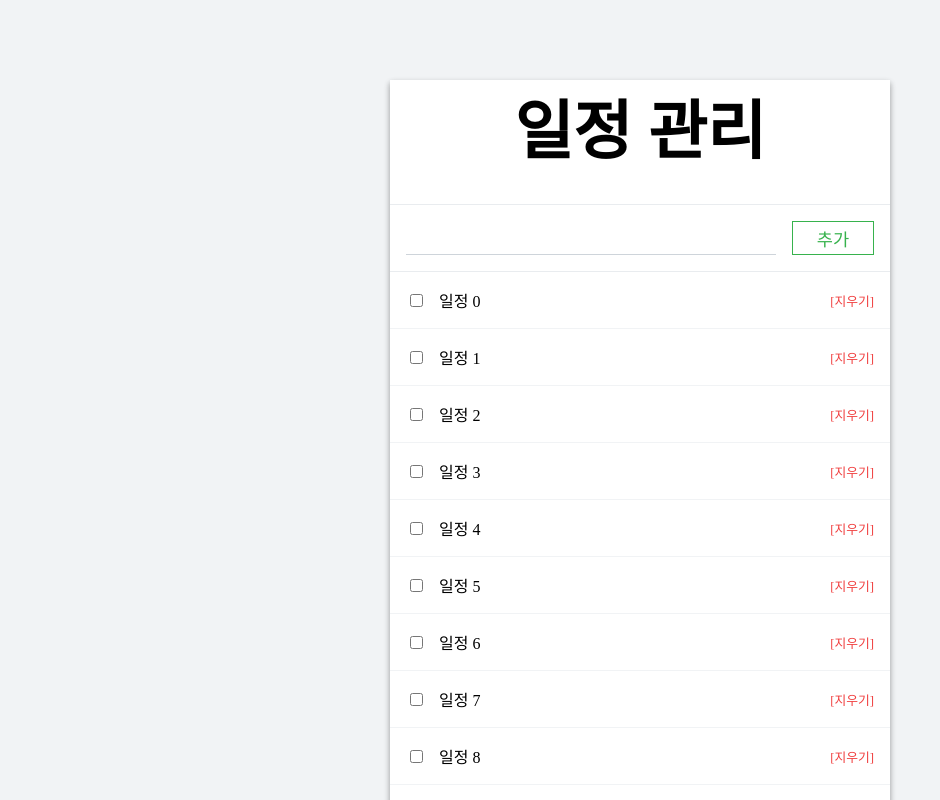
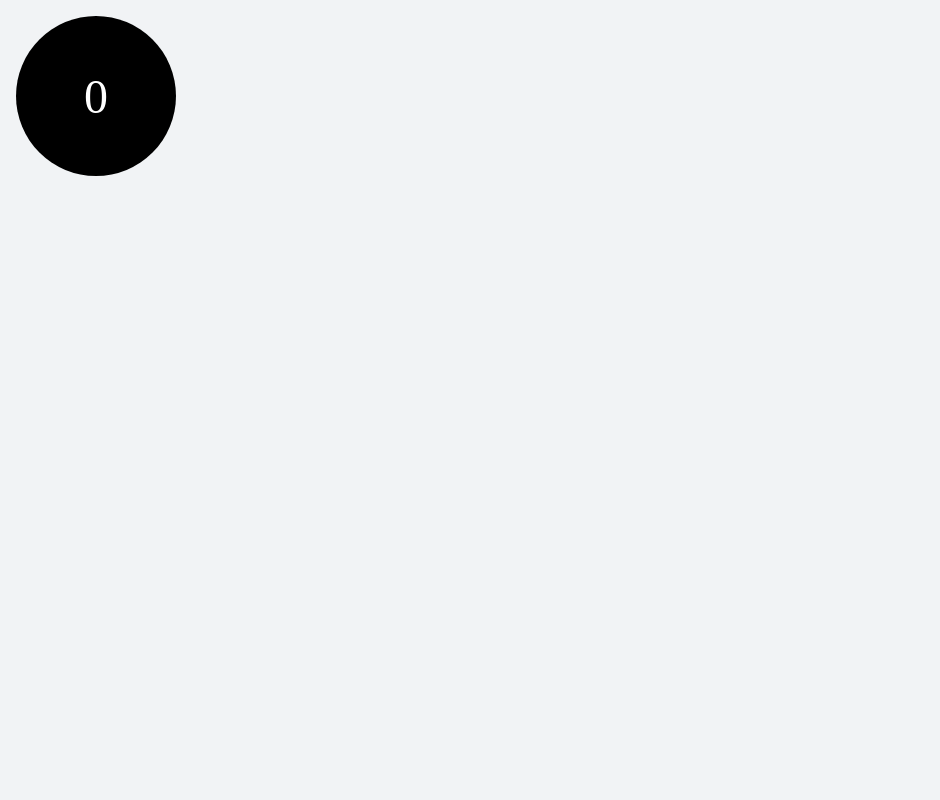
Before and after one commit to wheejinv/react_todo, a React (Create React App) app: page / in a window 1280 px wide. Shown: the top 800 px of the page, without its empty margins (0-940 px from the left). Built offline with nearby package versions, Linux system fonts and the light colour scheme.

Commit message:
챕터13. 리덕스로 리액트 애플리케이션 상태 관리

```diff
--- a/package.json
+++ b/package.json
@@ -12,7 +12,9 @@
     "open-color": "^1.7.0",
     "react": "^16.12.0",
     "react-dom": "^16.12.0",
-    "react-scripts": "3.3.0"
+    "react-redux": "^7.1.3",
+    "react-scripts": "3.3.0",
+    "redux": "^4.0.5"
   },
   "scripts": {
     "start": "react-scripts start",
--- a/src/index.js
+++ b/src/index.js
@@ -2,9 +2,25 @@ import React from 'react';
 import ReactDOM from 'react-dom';
 import './styles/main.scss';
 import * as serviceWorker from './serviceWorker';
-import App from "./component/App";
+// import App from "./component/App";
+import App from "./reduxCount/containers/App"
 
-ReactDOM.render(<App />, document.getElementById('root'));
+// 리덕스 관련 불러오기
+import { createStore } from 'redux';
+import reducers from './reduxCount/reducers';
+
+// react-redux 라이브러리에 내장된 리액트 애플리케이션에 손쉽게 스토어를 연동할 수 있도록 도와주는 컴포넌
+import { Provider } from 'react-redux';
+
+// 스토어 생성
+const store = createStore(reducers);
+
+ReactDOM.render(
+	<Provider store={store}>
+		<App/>
+	</Provider>,
+	document.getElementById('root'),
+);
 
 // If you want your app to work offline and load faster, you can change
 // unregister() to register() below. Note this comes with some pitfalls.
--- /dev/null
+++ b/src/reduxCount/actions/ActionTypes.js
@@ -0,0 +1,9 @@
+/**
+ * Action 종류들을 선언한다.
+ * 앞에 export를 붙이면 나중에 이것들을 불러올 때,
+ * import * as types from './ActionTypes'
+ */
+
+export const INCREMENT = 'INCREMENT';
+export const DECREMENT = 'DECREMENT';
+export const SET_COLOR = 'SET_COLOR';
--- /dev/null
+++ b/src/reduxCount/actions/index.js
@@ -0,0 +1,15 @@
+import * as types from './ActionTypes';
+
+export const increment = () => ({
+	type: types.INCREMENT,
+});
+
+export const decrement = () => ({
+	type: types.DECREMENT,
+});
+
+// 다른 액션 생성자들과 달리 파라미터를 갖고 있다.
+export const setColor = (color) => ({
+	type: types.SET_COLOR,
+	color,
+});
--- /dev/null
+++ b/src/reduxCount/components/Counter.css
@@ -0,0 +1,17 @@
+.Counter {
+    width: 10rem;
+    height: 10rem;
+    display: flex;
+    align-items: center;
+    justify-content: center;
+    margin: 1rem;
+
+    color: white;
+
+    font-size: 3rem;
+
+    border-radius: 100%;
+    cursor: pointer;
+    user-select: none;
+    transition: background-color 0.75s;
+}
--- /dev/null
+++ b/src/reduxCount/components/Counter.js
@@ -0,0 +1,40 @@
+import React from 'react';
+import PropTypes from 'prop-types';
+import './Counter.css'
+
+const Counter = ({number, color, onIncrement, onDecrement, onSetColor}) => {
+	return (
+		<div
+			className={"Counter"}
+			onClick={onIncrement}
+			onContextMenu={(e) => {
+				e.preventDefault();
+				onDecrement();
+			}}
+			onDoubleClick={onSetColor}
+			style={{
+				backgroundColor: color,
+			}}>
+			{number}
+		</div>
+	);
+};
+
+Counter.propTypes = {
+	number: PropTypes.number,
+	color: PropTypes.string,
+	onIncrement: PropTypes.func,
+	onDecrement: PropTypes.func,
+	onSetColor: PropTypes.func,
+};
+
+Counter.defaultProps = {
+	number: 0,
+	color: 'black',
+	onIncrement: () => {console.warn('onIncrement not defined');},
+	onDecrement: () => {console.warn('onDecrement not defined');},
+	onSetColor: () => {console.warn('onSetColor not defined');},
+};
+
+
+export default Counter;
--- /dev/null
+++ b/src/reduxCount/containers/App.js
@@ -0,0 +1,16 @@
+import React, { Component } from 'react';
+// import Counter from "../components/Counter";
+import CounterContainer from "./CounterContainer";
+
+
+class App extends Component {
+	render() {
+		return (
+			<div>
+				<CounterContainer />
+			</div>
+		);
+	}
+}
+
+export default App;
--- /dev/null
+++ b/src/reduxCount/containers/CounterContainer.js
@@ -0,0 +1,54 @@
+import Counter from '../components/Counter';
+import * as actions from '../actions';
+import { connect } from 'react-redux';
+
+// 13가지 색상 중 랜덤으로 선택하는 함수
+export function getRandomColor() {
+	const color = [
+		'#495057',
+		'#f03e3e',
+		'#d6336c',
+		'#ae3ec9',
+		'#7048e8',
+		'#4263eb',
+		'#1c7cd6',
+		'#1098ad',
+		'#0ca678',
+		'#37b24d',
+		'#74b816',
+		'#f59f00',
+		'#f76707',
+	];
+
+	const random = Math.floor(color.length * Math.random());
+
+	return color[random];
+}
+
+// store 안의 state 값을 props로 연결한다.
+const mapStateToProps = (state) => ({
+	color: state.colorData.color,
+	number: state.numberData.number,
+});
+
+/**
+ * 액션 생성 함수를 사용하여 액션을 생성하고,
+ * 해당 액션을 dispatch하는 함수를 만든 후 이를 props로 연결한다.
+ */
+const mapDispatchToProps = (dispatch) => ({
+	onIncrement: () => dispatch(actions.increment()),
+	onDecrement: () => dispatch(actions.decrement()),
+	onSetColor: () => {
+		const color = getRandomColor();
+		dispatch(actions.setColor(color));
+	}
+});
+
+// Counter 컴포넌트의 Container 컴포넌트
+// Counter 컴포넌트를 애플리케이션의 데이터 레이어와 묶는 역할을 한다.
+const CounterContainer = connect(
+	mapStateToProps,
+	mapDispatchToProps
+)(Counter);
+
+export default CounterContainer;
--- /dev/null
+++ b/src/reduxCount/reducers/color.js
@@ -0,0 +1,18 @@
+import * as types from '../actions/ActionTypes'
+
+const initialState = {
+	color: 'black',
+};
+
+const color = (state = initialState, action) => {
+	switch (action.type) {
+		case types.SET_COLOR:
+			return {
+				color: action.color,
+			};
+		default:
+			return state;
+	}
+};
+
+export default color;
--- /dev/null
+++ b/src/reduxCount/reducers/index.js
@@ -0,0 +1,24 @@
+import number from './number';
+import color from './color';
+
+import { combineReducers } from "redux";
+
+/**
+ * 서브 리듀서들을 하나로 합친다.
+ * combineReducers를 실행하고 나면, 나중에 store 형태를 파라미터로 전달한 객체 모양대로 만든다.
+ * 지금은 다음과 같이 만든다.
+ * {
+ *     numberData: {
+ *         number: 0,
+ *     },
+ *     colorData: {
+ *         color: 'black',
+ *     }
+ * }
+ */
+const reducers = combineReducers({
+	numberData: number,
+	colorData: color,
+});
+
+export default reducers;
--- /dev/null
+++ b/src/reduxCount/reducers/number.js
@@ -0,0 +1,22 @@
+import * as types from '../actions/ActionTypes'
+
+const initialState = {
+	number: 0,
+};
+
+const number = (state = initialState, action) => {
+	switch (action.type) {
+		case types.INCREMENT:
+			return {
+				number: state.number + 1,
+			};
+		case types.DECREMENT:
+			return {
+				number: state.number - 1,
+			};
+		default:
+			return state;
+	}
+};
+
+export default number;
```
